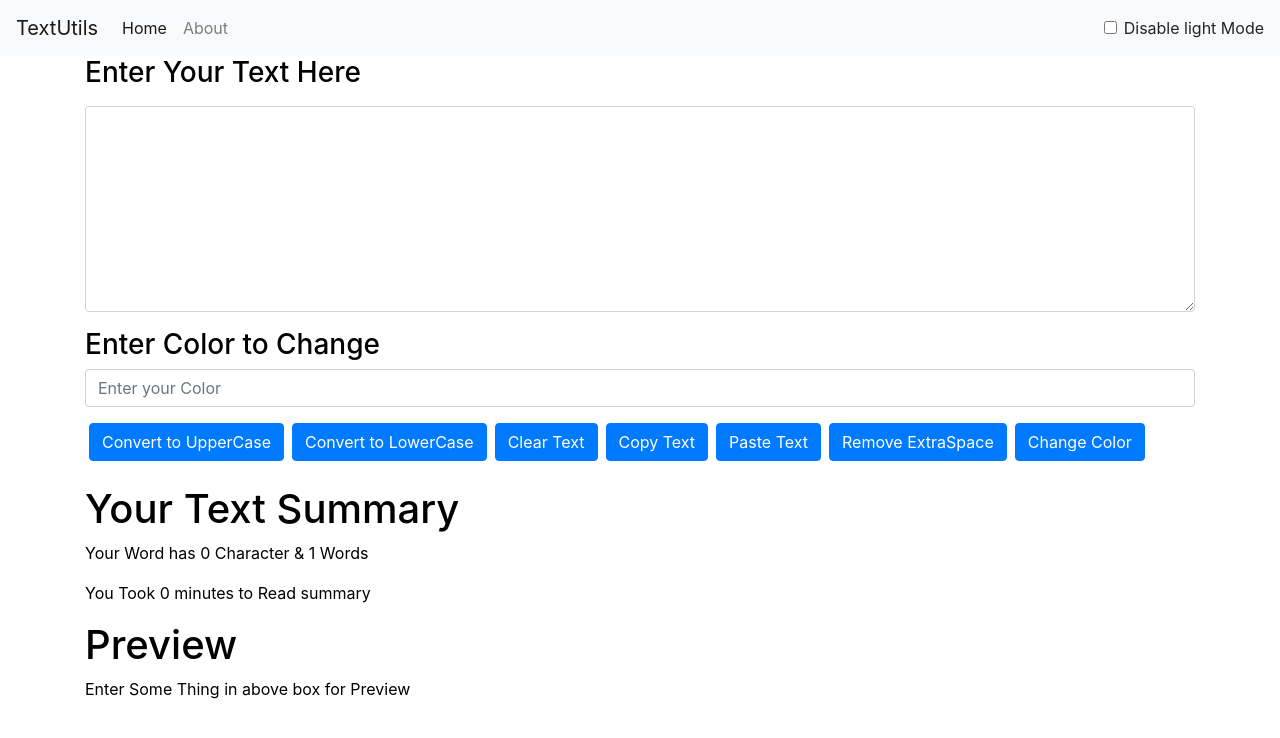
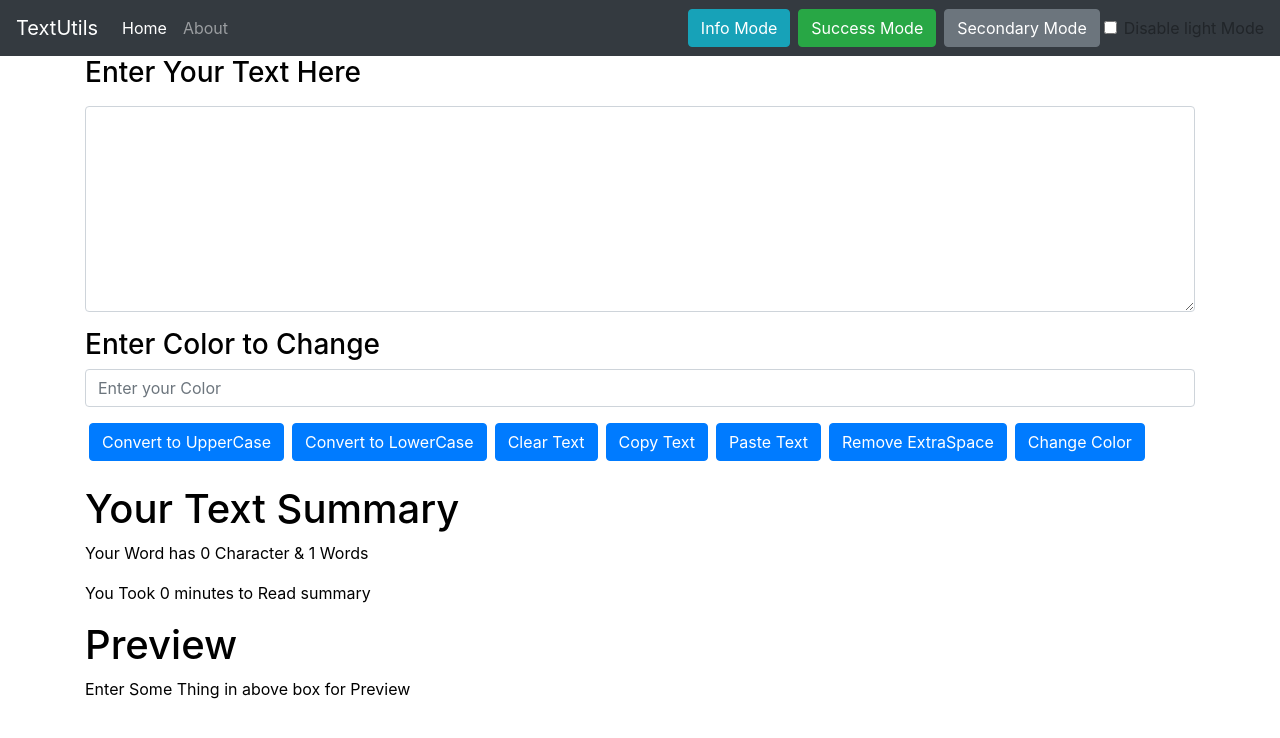
Before and after one commit to ShivamSehgal01/MyTextTools, a React (Create React App) app: page / in a window 1280 px wide. Shown: the top 738 px of the page. Built offline with nearby package versions, Linux system fonts and the light colour scheme.

Commit message:
Adding Customs Modes Changing Buttons - 14

```diff
--- a/src/App.js
+++ b/src/App.js
@@ -11,6 +11,9 @@ function App() {
   // document.body.style.backgroundColor = "black";
   const [alert, setAlert] = useState(null);
   // setAlert("hey");
+  const [info, setInfo] = useState("ligth");
+  const [success, setsuccess] = useState("ligth");
+  const [secondary, setsecondary] = useState("ligth");
 
   const showAlert = (msg, type) => {
     setAlert({
@@ -21,24 +24,56 @@ function App() {
 
   setTimeout(() => {
     setAlert(null);
-  }, 2000);
+  }, 5000);
 
   const toggleMode = () => {
     if (mode === "light") {
       setMode("dark");
       document.body.style.backgroundColor = "black";
       document.body.style.color = "white";
-      showAlert("Dark Mode has been Enabled", "success");
+      showAlert("Dark Mode has been Enabled", "dark");
     } else {
       setMode("light");
       document.body.style.backgroundColor = "white";
       document.body.style.color = "black";
-      showAlert("Light Mode has been Enabled", "success");
+      showAlert("Light Mode has been Enabled", "dark");
+    }
+  };
+
+  const changeColorInfo = () => {
+    if (info !== "info") {
+      setInfo("info");
+      document.body.style.backgroundColor = "#cff4fc";
+      showAlert("Info Mode has been Enabled", "dark");
+    }
+  };
+  const changeColorSuccess = () => {
+    if (success !== "success") {
+      setInfo("success");
+      document.body.style.backgroundColor = "#28a745";
+      showAlert("Success Mode has been Enabled", "dark");
+    }
+  };
+  const changeColorSecondary = () => {
+    if (secondary !== "secondary") {
+      setInfo("secondary");
+      document.body.style.backgroundColor = "#6c757d";
+      showAlert("Secondary Mode has been Enabled", "dark");
     }
   };
   return (
     <>
-      <Navbar heading="TextUtils" mode={mode} toggleMode={toggleMode} />
+      <Navbar
+        heading="TextUtils"
+        mode={mode}
+        toggleMode={toggleMode}
+        c1={"Info"}
+        c2={"Success"}
+        c3={"Secondary"}
+        changeColorInfo={changeColorInfo}
+        changeColorSuccess={changeColorSuccess}
+        changeColorSecondary={changeColorSecondary}
+      />
       <Alert alert={alert} />
       <TextForm
         showAlert={showAlert}
--- a/src/components/Navbar.js
+++ b/src/components/Navbar.js
@@ -6,7 +6,8 @@ export default function Navbar(props) {
     <>
       <div>
         <nav
-          className={`navbar navbar-expand-lg navbar-${props.mode} bg-${props.mode}`}>
+          // className={`navbar navbar-expand-lg navbar-${props.mode} bg-${props.mode}`}>
+          className={`navbar navbar-expand-lg navbar-dark bg-dark`}>
           <a className="navbar-brand" href="/">
             {props.heading}
           </a>
@@ -34,6 +35,21 @@ export default function Navbar(props) {
                 </a>
               </li>
             </ul>
+
+            <div className="btn btn-info mx-1" onClick={props.changeColorInfo}>
+              {props.c1} Mode
+            </div>
+            <div
+              className="btn btn-success mx-1"
+              onClick={props.changeColorSuccess}>
+              {props.c2} Mode
+            </div>
+            <div
+              className="btn btn-secondary mx-1"
+              onClick={props.changeColorSecondary}>
+              {props.c3} Mode
+            </div>
+
             {/* <form className="form-inline my-2 my-lg-0">
               <input
                 className="form-control mr-sm-2"
--- a/src/components/TextForm.js
+++ b/src/components/TextForm.js
@@ -5,7 +5,7 @@ export default function Textform(props) {
   const handleUpClick = () => {
     let newText = text.toUpperCase();
     setText(newText);
-    props.showAlert("Converted to UpperCase", "success");
+    props.showAlert("Converted to UpperCase", "dark");
     // console.log(newText);
   };
 
@@ -13,7 +13,7 @@ export default function Textform(props) {
   const handleloClick = () => {
     let newText = text.toLocaleLowerCase();
     setText(newText);
-    props.showAlert("Converted to LowerCase", "success");
+    props.showAlert("Converted to LowerCase", "dark");
 
     // console.log(newText);
   };
@@ -22,7 +22,7 @@ export default function Textform(props) {
   function handleClrClick() {
     let newText = "";
     setText(newText);
-    props.showAlert("Text Cleared", "success");
+    props.showAlert("Text Cleared", "dark");
   }
 
   // Copy Text
@@ -30,14 +30,14 @@ export default function Textform(props) {
     let text = document.getElementById("mybox");
     text.select();
     navigator.clipboard.writeText(text.value);
-    props.showAlert("Copied to Clipboard", "success");
+    props.showAlert("Copied to Clipboard", "dark");
   };
 
   // Paste Text
   const handlePaste = () => {
     let paste = document.getElementById("mybox");
     navigator.clipboard.readText().then((text) => (paste.innerText = text));
-    props.showAlert("Text Pasted succesfully", "success");
+    props.showAlert("Text Pasted succesfully", "dark");
   };
 
   // Remove Extra Spaces
@@ -45,7 +45,7 @@ export default function Textform(props) {
     let newT = text;
     newT = text.split(/[ ]+/);
     setText(newT.join(" "));
-    props.showAlert("Extra spaces removed", "success");
+    props.showAlert("Extra spaces removed", "dark");
   };
 
   // Change Color
@@ -57,7 +57,7 @@ export default function Textform(props) {
     } else {
       box.style.color = "black";
     }
-    props.showAlert("Successfuly Chaneged text color", "success");
+    props.showAlert("Successfuly Chaneged text color", "dark");
   };
 
   // Handle Change
```
